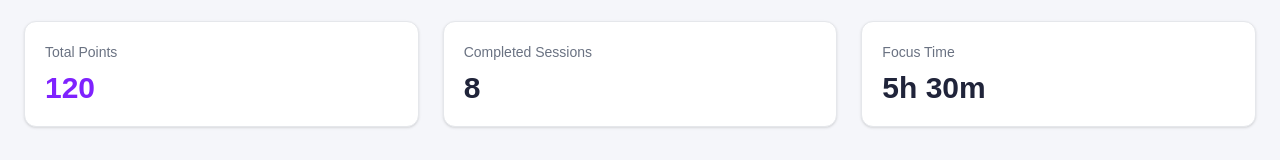
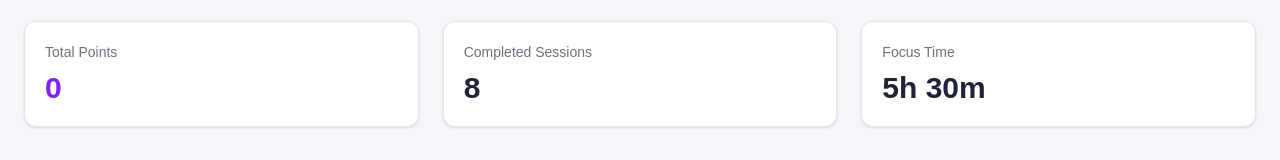
Before and after one commit to shreevidyababu77/Void, a Next.js app: page / in a window 1280 px wide. Shown: the part 176-336 px from the top of the page. Built offline with nearby package versions, Linux system fonts and the light colour scheme.

Commit message:
feat: connect dashboard points to React Context

```diff
--- a/app/layout.jsx
+++ b/app/layout.jsx
@@ -1,3 +1,4 @@
+
 import { AppProvider } from "../context/AppContext";
 import { Geist, Geist_Mono } from "next/font/google";
 import "./globals.css";
--- a/app/page.jsx
+++ b/app/page.jsx
@@ -54,7 +54,7 @@ export default function Home() {
 
         {/* Points section */}
         <div className="grid grid-cols-1 md:grid-cols-3 gap-6 mb-8">
-          <PointsCard points={120} />
+         <PointsCard />
 
           <Card>
             <h3 className="text-gray-500 text-sm font-medium">
--- a/components/dashboard/PointsCard.jsx
+++ b/components/dashboard/PointsCard.jsx
@@ -1,6 +1,10 @@
+
 import Card from "../ui/Card";
+import { useAppContext } from "../../context/AppContext";
 
-export default function PointsCard({ points = 0 }) {
+export default function PointsCard() {
+  const { points } = useAppContext();
+
   return (
     <Card>
       <h3 className="text-gray-500 text-sm font-medium">
```
